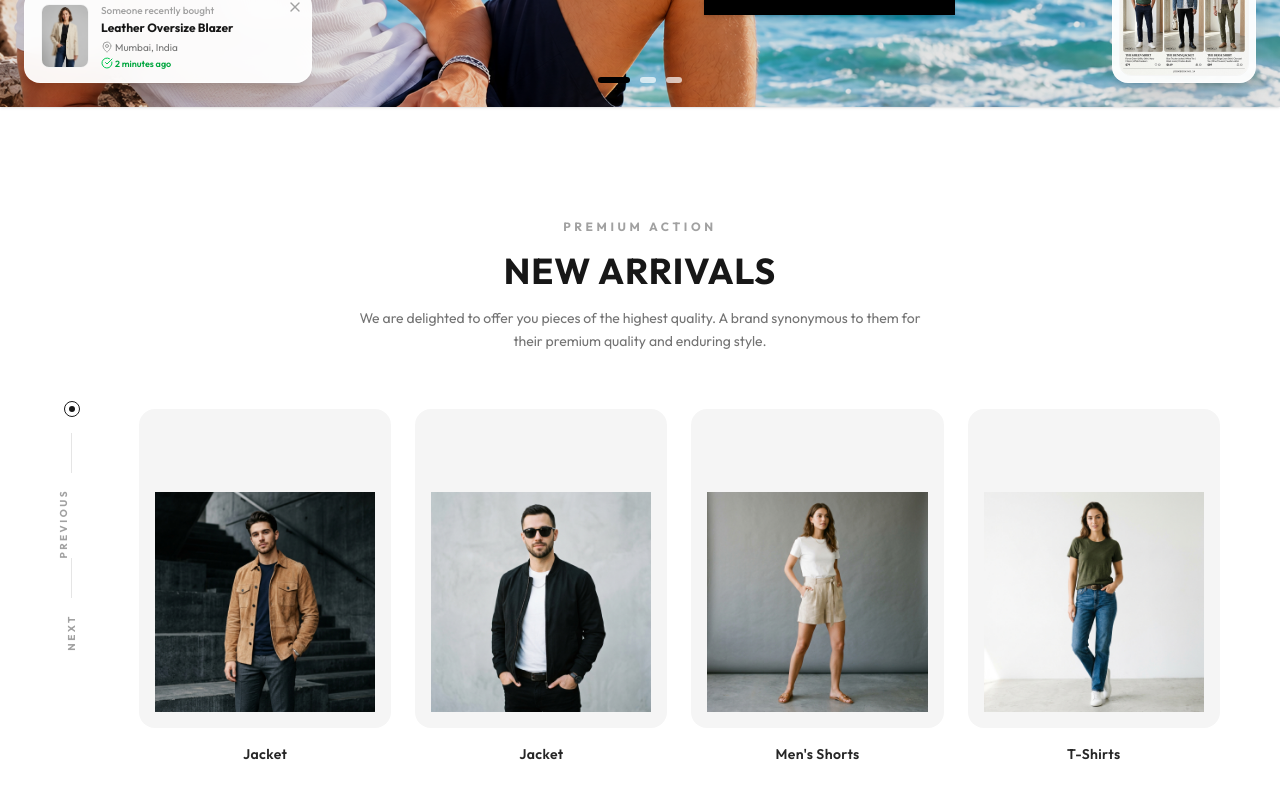
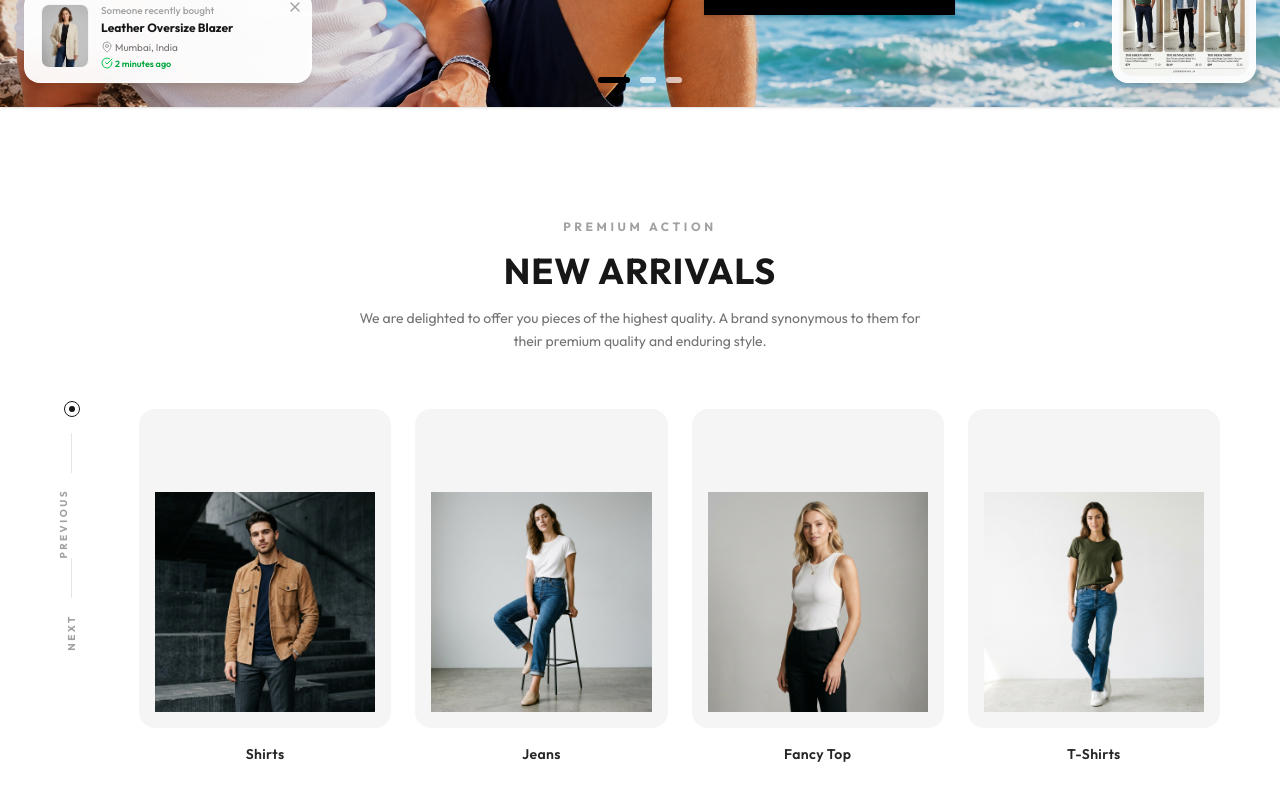
Before and after one commit to sivaathri/Clothing-UI-design-, a React (Vite) app: page / in a window 1280 px wide. Shown: the part 598-1398 px from the top of the page. Built offline with nearby package versions, Linux system fonts and the light colour scheme.

Commit message:
fix: slide animation translation math and expand catalog to 11 items

```diff
--- a/src/components/NewArrivals.jsx
+++ b/src/components/NewArrivals.jsx
@@ -1,12 +1,17 @@
 import React, { useState } from 'react';
 
 const arrivals = [
-  { id: 1, name: 'Jacket', image: '/images/shirts.png' },
-  { id: 2, name: 'Jacket', image: '/images/jacket.png' },
-  { id: 3, name: 'Men\'s Shorts', image: '/images/shorts.png' },
+  { id: 1, name: 'Shirts', image: '/images/shirts.png' },
+  { id: 2, name: 'Jeans', image: '/images/jeans.png' },
+  { id: 3, name: 'Fancy Top', image: '/images/fancy_top.png' },
   { id: 4, name: 'T-Shirts', image: '/images/tshirts.png' },
-  { id: 5, name: 'Hoodies', image: '/images/hoodies.png' },
-  { id: 6, name: 'Sweatshirts', image: '/images/sweatshirts.png' },
+  { id: 5, name: 'Sweatshirts', image: '/images/sweatshirts.png' },
+  { id: 6, name: 'Jacket', image: '/images/jacket.png' },
+  { id: 7, name: 'Hoodies', image: '/images/hoodies.png' },
+  { id: 8, name: 'Shorts', image: '/images/shorts.png' },
+  { id: 9, name: 'Dress', image: '/images/dress.png' },
+  { id: 10, name: 'Shoes', image: '/images/shoes.png' },
+  { id: 11, name: 'Accessories', image: '/images/accessories.png' },
 ];
 
 export default function NewArrivals() {
@@ -75,7 +80,7 @@ export default function NewArrivals() {
           <div
             className="flex transition-transform duration-500 ease-out"
             style={{
-              transform: `translateX(-${currentIndex * 25}%)`,
+              transform: `translateX(-${currentIndex * (100 / arrivals.length)}%)`,
               width: `${(arrivals.length / itemsPerPage) * 100}%`
             }}
           >
```
